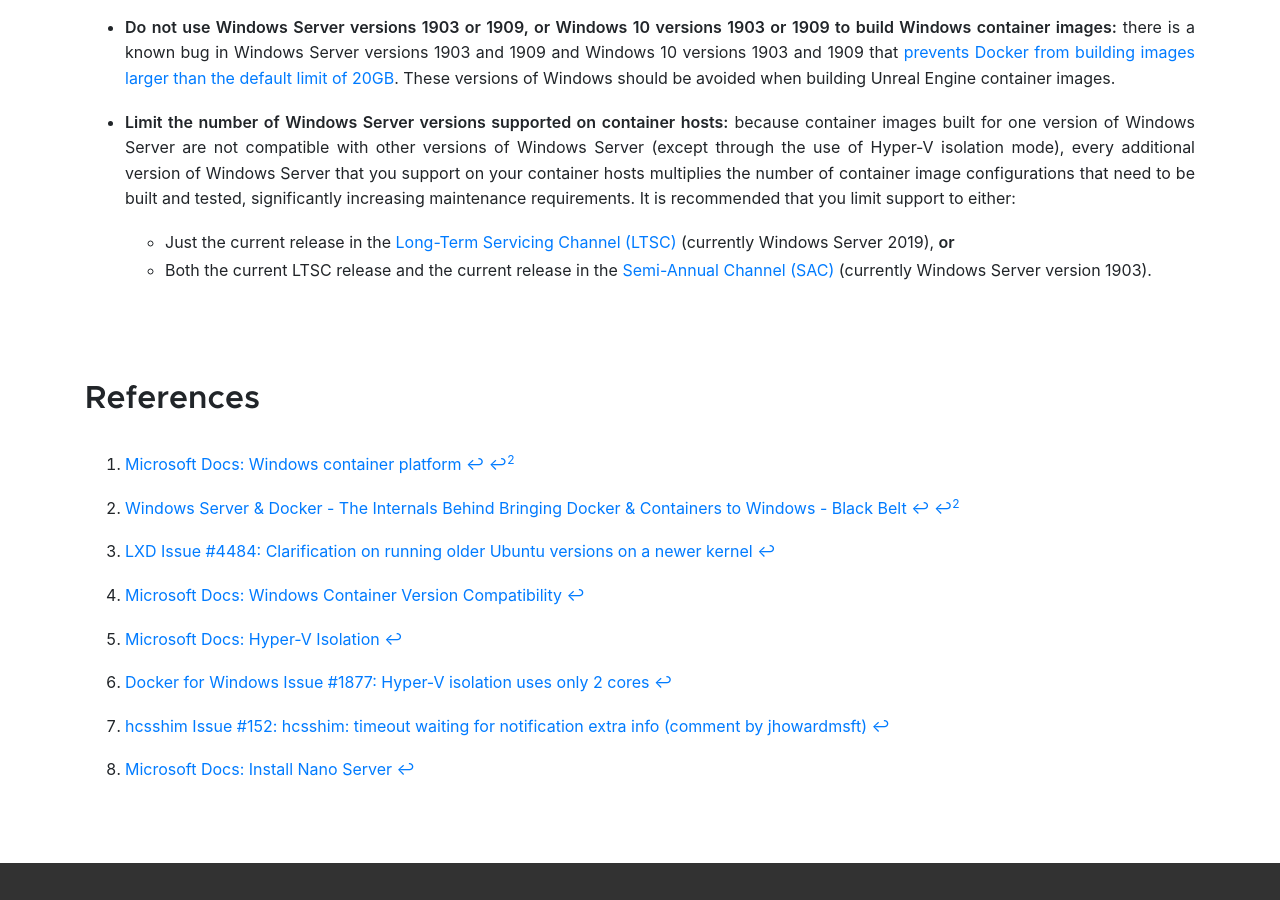
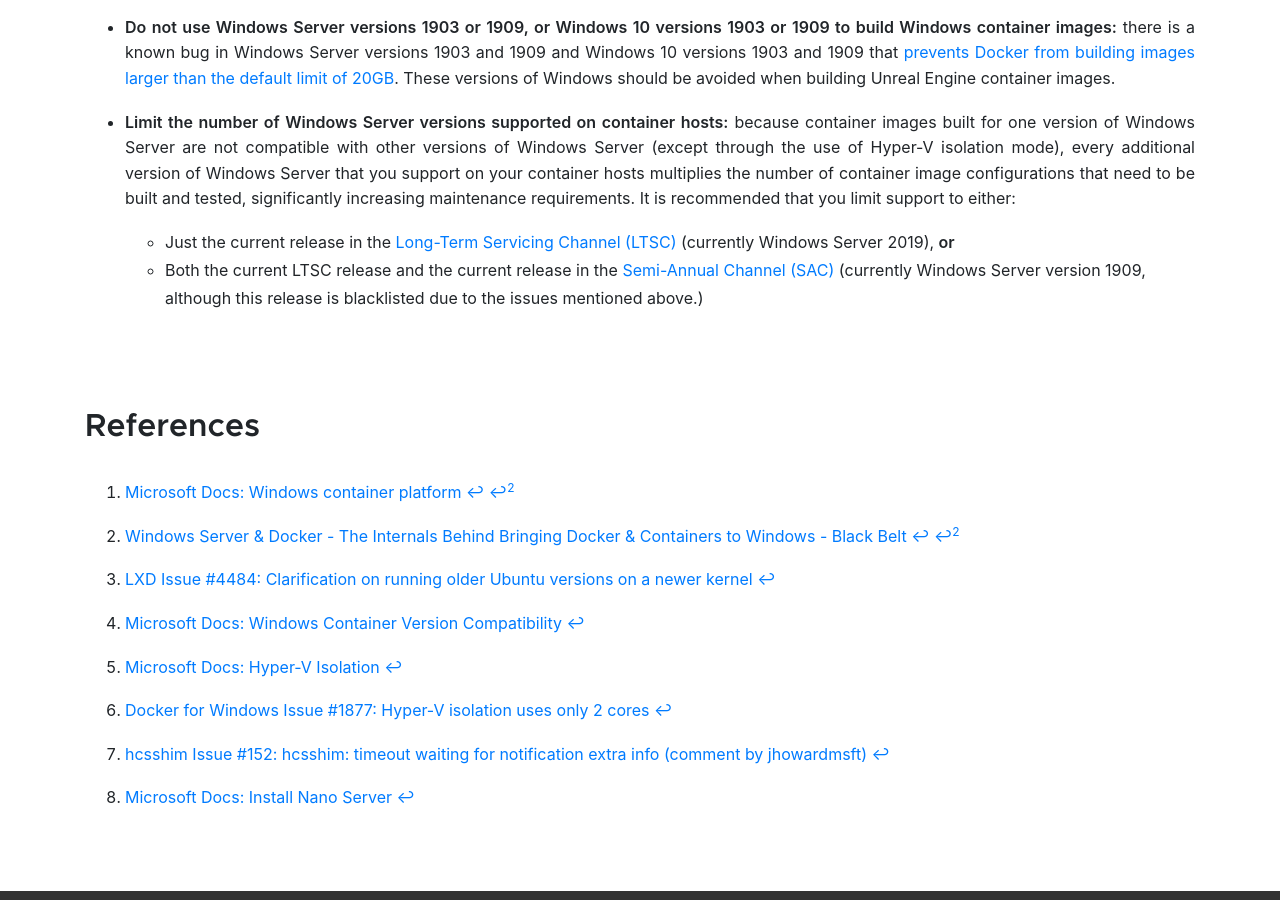
Before and after one commit to UnrealContainers/unrealcontainers.github.io, a Jekyll site: the page built from _collections/_docs/concepts/windows-containers.md, in a window 1280 px wide and 900 px high, scrolled down 5374 px. Built offline with Jekyll 4.4.1, drawn with Linux system fonts in a browser that asks for light colours.

Commit message:
Update SAC version number on Windows containers page

```diff
--- a/_collections/_docs/concepts/windows-containers.md
+++ b/_collections/_docs/concepts/windows-containers.md
@@ -100,7 +100,7 @@
 
 - **Limit the number of Windows Server versions supported on container hosts:** because container images built for one version of Windows Server are not compatible with other versions of Windows Server (except through the use of Hyper-V isolation mode), every additional version of Windows Server that you support on your container hosts multiplies the number of container image configurations that need to be built and tested, significantly increasing maintenance requirements. It is recommended that you limit support to either:
     - Just the current release in the [Long-Term Servicing Channel (LTSC)](https://docs.microsoft.com/en-us/windows-server/get-started-19/servicing-channels-19#long-term-servicing-channel-ltsc) (currently Windows Server 2019), **or**
-    - Both the current LTSC release and the current release in the [Semi-Annual Channel (SAC)](https://docs.microsoft.com/en-us/windows-server/get-started-19/servicing-channels-19#semi-annual-channel) (currently Windows Server version 1903).
+    - Both the current LTSC release and the current release in the [Semi-Annual Channel (SAC)](https://docs.microsoft.com/en-us/windows-server/get-started-19/servicing-channels-19#semi-annual-channel) (currently Windows Server version 1909, although this release is blacklisted due to the issues mentioned above.)
 
 
 ## References
```
